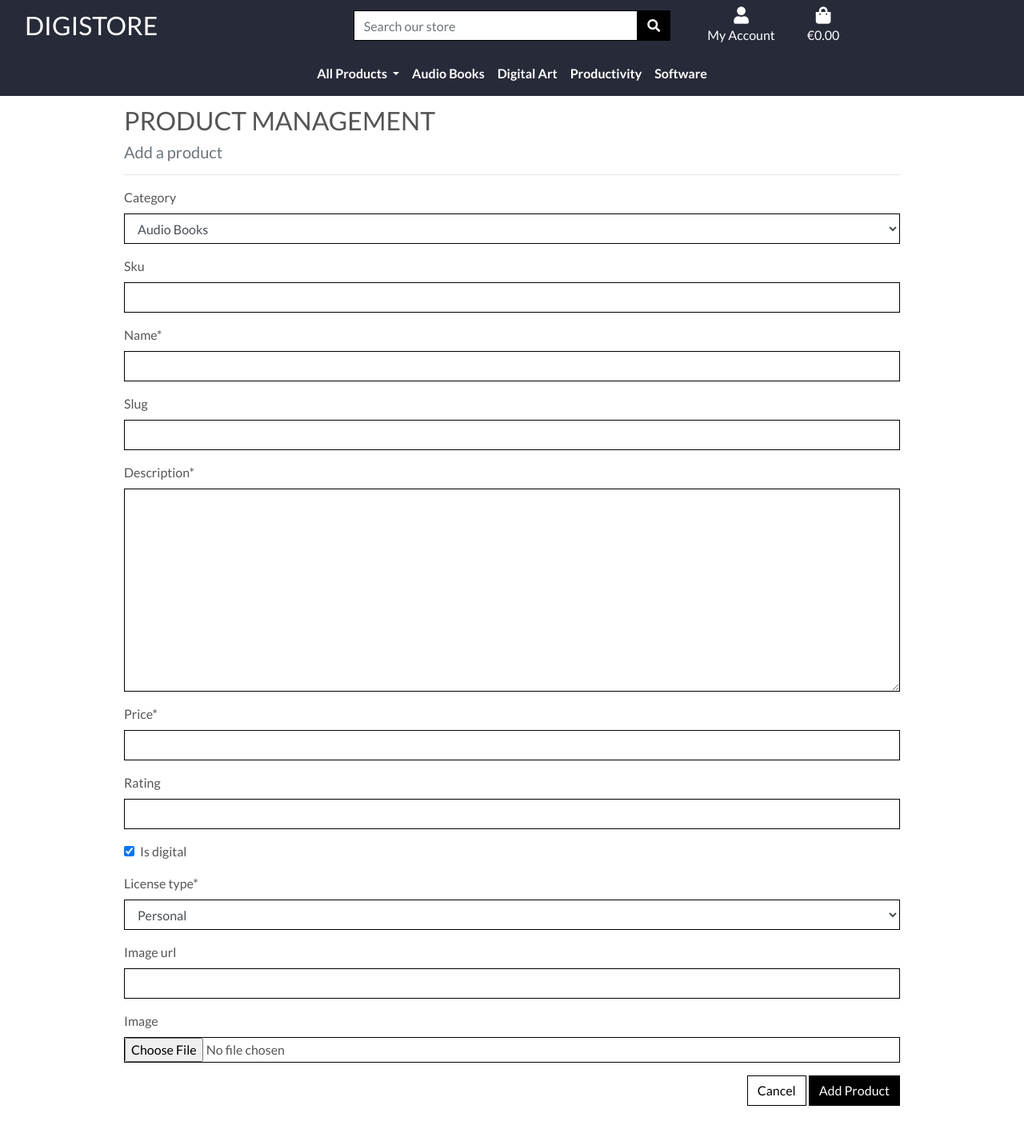
After one commit to collinsevan/DigiStore-PP5, a Django app: page /products/add/ in a window 1280 px wide. The commit adds this page. Shown: the top 1422 px of the page at 80% size. Run offline with Django 3.2, Linux system fonts and the light colour scheme; the visitor is signed in with stand-in values (Sample User, id 1); data comes from the database, SQL or seed files in the repository; some libraries are stand-ins or nearby versions.

Commit message:
Add product management form and create product views and urls for product management

```diff
--- /dev/null
+++ b/products/forms.py
@@ -0,0 +1,24 @@
+from django import forms
+from .models import Product, Category
+
+
+class ProductForm(forms.ModelForm):
+    """Form for store owners to create and update products."""
+
+    class Meta:
+        model = Product
+        fields = "__all__"
+
+    def __init__(self, *args, **kwargs):
+        """Customise form fields."""
+        super().__init__(*args, **kwargs)
+
+        categories = Category.objects.all()
+        friendly_names = [
+            (c.id, c.get_friendly_name()) for c in categories
+        ]
+
+        self.fields["category"].choices = friendly_names
+
+        for field_name, field in self.fields.items():
+            field.widget.attrs["class"] = "border-black rounded-0"
--- /dev/null
+++ b/products/templates/products/add_product.html
@@ -0,0 +1,31 @@
+{% extends "base.html" %}
+{% load static %}
+
+{% block content %}
+<div class="content-backdrop"></div>
+
+<div class="container mt-3">
+    <div class="row">
+        <div class="col">
+            <h2 class="logo-font">Product Management</h2>
+            <h5 class="text-muted">Add a product</h5>
+            <hr>
+
+            <form method="POST" action="{% url 'add_product' %}" class="form mb-2" enctype="multipart/form-data">
+                {% csrf_token %}
+
+                {{ form|crispy }}
+
+                <div class="text-right">
+                    <a class="btn btn-outline-black rounded-0" href="{% url 'products' %}">
+                        Cancel
+                    </a>
+                    <button class="btn btn-black rounded-0" type="submit">
+                        Add Product
+                    </button>
+                </div>
+            </form>
+        </div>
+    </div>
+</div>
+{% endblock %}
--- a/products/urls.py
+++ b/products/urls.py
@@ -4,5 +4,6 @@ from . import views
 
 urlpatterns = [
     path("", views.all_products, name="products"),
+    path("add/", views.add_product, name="add_product"),
     path("<int:product_id>/", views.product_detail, name="product_detail"),
 ]
--- a/products/views.py
+++ b/products/views.py
@@ -1,8 +1,10 @@
 from django.shortcuts import render, get_object_or_404, redirect, reverse
 from django.contrib import messages
+from django.contrib.auth.decorators import login_required
 from django.db.models import Q
 from django.db.models.functions import Lower
 
+from .forms import ProductForm
 from .models import Product, Category
 
 
@@ -81,3 +83,40 @@ def product_detail(request, product_id):
     }
 
     return render(request, "products/product-detail.html", context)
+
+
+@login_required
+def add_product(request):
+    """
+    Add a product to the store.
+    """
+    if not request.user.is_superuser:
+        messages.error(
+            request,
+            "Sorry, only store owners can do that."
+        )
+        return redirect(reverse("home"))
+
+    if request.method == "POST":
+        form = ProductForm(request.POST, request.FILES)
+
+        if form.is_valid():
+            product = form.save()
+            messages.success(request, "Product added successfully.")
+            return redirect(
+                reverse("product_detail", args=[product.id])
+            )
+
+        messages.error(
+            request,
+            "Failed to add product. Please ensure the form is valid."
+        )
+
+    else:
+        form = ProductForm()
+
+    context = {
+        "form": form,
+    }
+
+    return render(request, "products/add_product.html", context)
--- a/templates/base.html
+++ b/templates/base.html
@@ -71,7 +71,9 @@
                         <div class="dropdown-menu border-0" aria-labelledby="user-options">
                             {% if request.user.is_authenticated %}
                             {% if request.user.is_superuser %}
-                            <a href="#" class="dropdown-item">Product Management</a>
+                            <a href="{% url 'add_product' %}" class="dropdown-item">
+                                Product Management
+                            </a>
                             {% endif %}
                             <a href="{% url 'profile' %}" class="dropdown-item">My Profile</a>
                             <a href="{% url 'account_logout' %}" class="dropdown-item">Logout</a>
```
